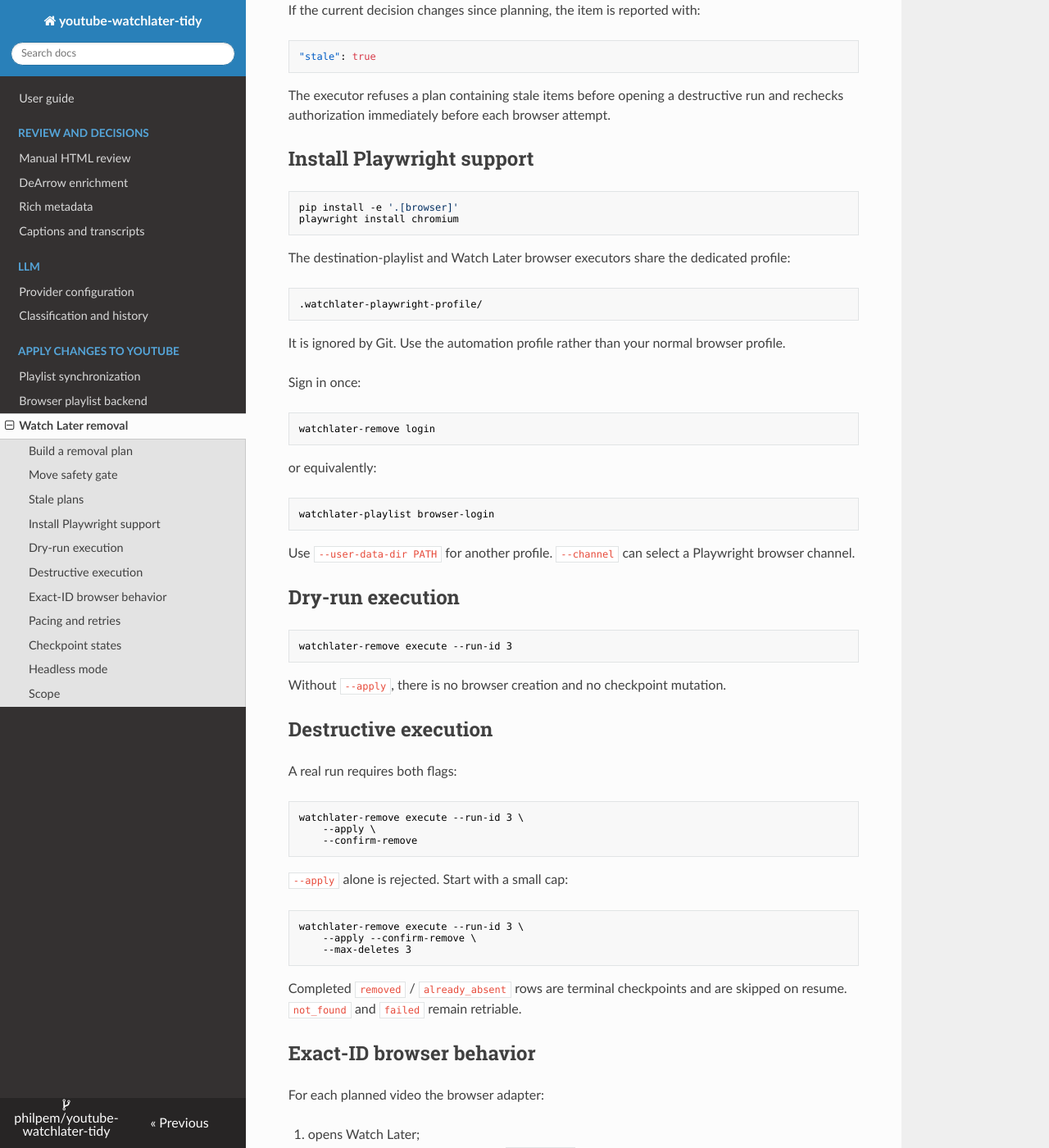
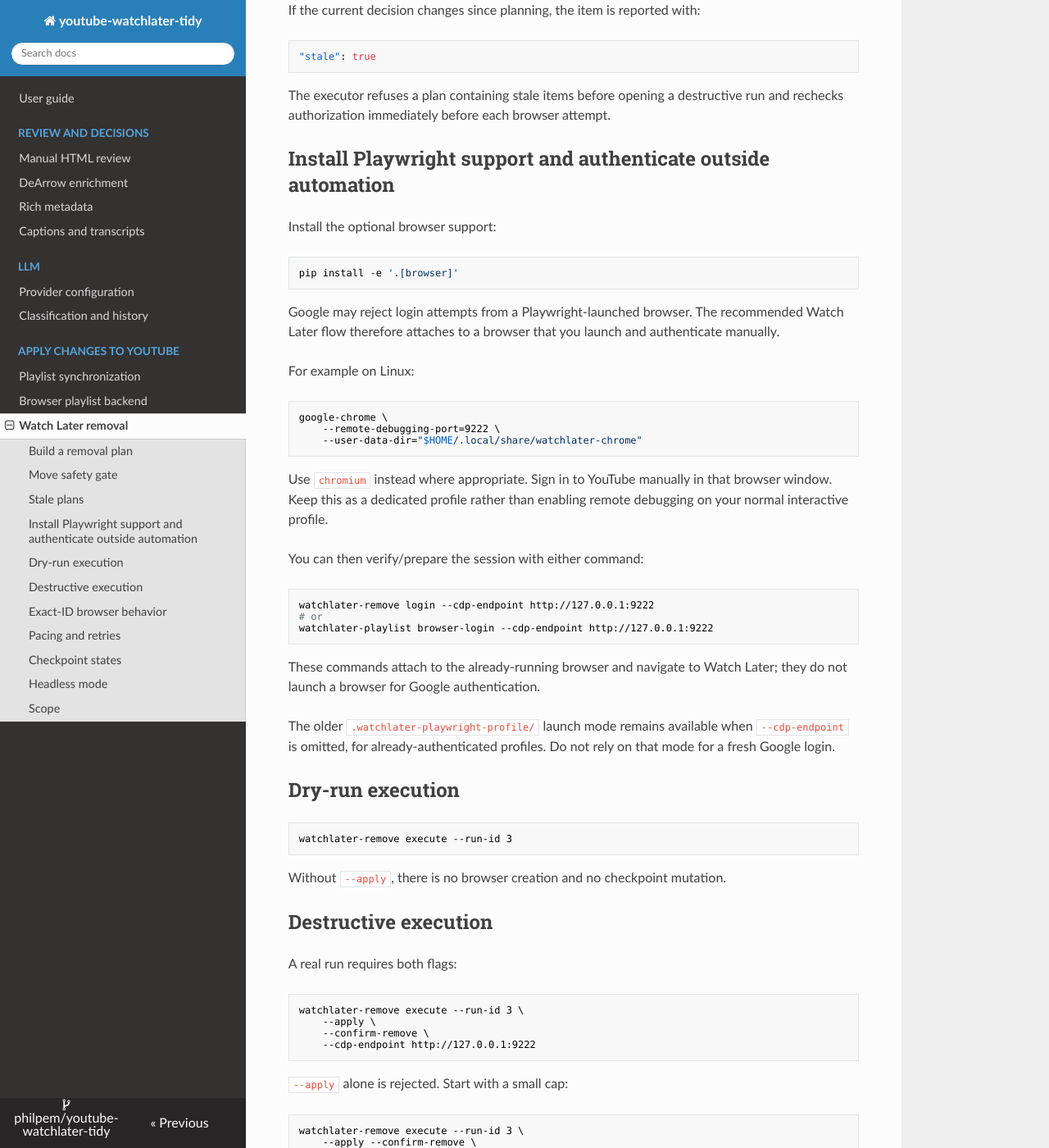
Before and after one commit to philpem/youtube-watchlater-tidy, an MkDocs documentation site: the page built from docs/watchlater-removal.md, in a window 1280 px wide and 1400 px high, scrolled down 1624 px. Shown: the whole window at 82% size. Built offline with MkDocs 1.6.1, drawn with Linux system fonts in a browser that asks for light colours; nearby versions of some CDN libraries; some of the changed text lies outside the part shown.

Commit message:
Document manual browser login for Watch Later removal

````diff
--- a/docs/watchlater-removal.md
+++ b/docs/watchlater-removal.md
@@ -67,34 +67,37 @@ If the current decision changes since planning, the item is reported with:
 
 The executor refuses a plan containing stale items before opening a destructive run and rechecks authorization immediately before each browser attempt.
 
-## Install Playwright support
+## Install Playwright support and authenticate outside automation
+
+Install the optional browser support:
 
 ```bash
 pip install -e '.[browser]'
-playwright install chromium
 ```
 
-The destination-playlist and Watch Later browser executors share the dedicated profile:
+Google may reject login attempts from a Playwright-launched browser. The recommended Watch Later flow therefore attaches to a browser that you launch and authenticate manually.
 
-```text
-.watchlater-playwright-profile/
+For example on Linux:
+
+```bash
+google-chrome \
+    --remote-debugging-port=9222 \
+    --user-data-dir="$HOME/.local/share/watchlater-chrome"
 ```
 
-It is ignored by Git. Use the automation profile rather than your normal browser profile.
+Use `chromium` instead where appropriate. Sign in to YouTube manually in that browser window. Keep this as a dedicated profile rather than enabling remote debugging on your normal interactive profile.
 
-Sign in once:
+You can then verify/prepare the session with either command:
 
 ```bash
-watchlater-remove login
+watchlater-remove login --cdp-endpoint http://127.0.0.1:9222
+# or
+watchlater-playlist browser-login --cdp-endpoint http://127.0.0.1:9222
 ```
 
-or equivalently:
+These commands attach to the already-running browser and navigate to Watch Later; they do not launch a browser for Google authentication.
 
-```bash
-watchlater-playlist browser-login
-```
-
-Use `--user-data-dir PATH` for another profile. `--channel` can select a Playwright browser channel.
+The older `.watchlater-playwright-profile/` launch mode remains available when `--cdp-endpoint` is omitted, for already-authenticated profiles. Do not rely on that mode for a fresh Google login.
 
 ## Dry-run execution
 
@@ -111,7 +114,8 @@ A real run requires both flags:
 ```bash
 watchlater-remove execute --run-id 3 \
     --apply \
-    --confirm-remove
+    --confirm-remove \
+    --cdp-endpoint http://127.0.0.1:9222
 ```
 
 `--apply` alone is rejected. Start with a small cap:
@@ -119,7 +123,8 @@ watchlater-remove execute --run-id 3 \
 ```bash
 watchlater-remove execute --run-id 3 \
     --apply --confirm-remove \
-    --max-deletes 3
+    --max-deletes 3 \
+    --cdp-endpoint http://127.0.0.1:9222
 ```
 
 Completed `removed` / `already_absent` rows are terminal checkpoints and are skipped on resume. `not_found` and `failed` remain retriable.
@@ -186,7 +191,7 @@ A small `--max-deletes` is recommended for initial real-world testing because Yo
 
 ## Headless mode
 
-Headed execution is the default because it keeps destructive behavior visible. For an already-validated setup:
+In attached-browser mode, headed/headless state is controlled by the browser you launched. In legacy Playwright-profile mode, headed execution is the default because it keeps destructive behavior visible. For an already-validated legacy setup:
 
 ```bash
 watchlater-remove execute --run-id 3 --apply --confirm-remove --headless
````
